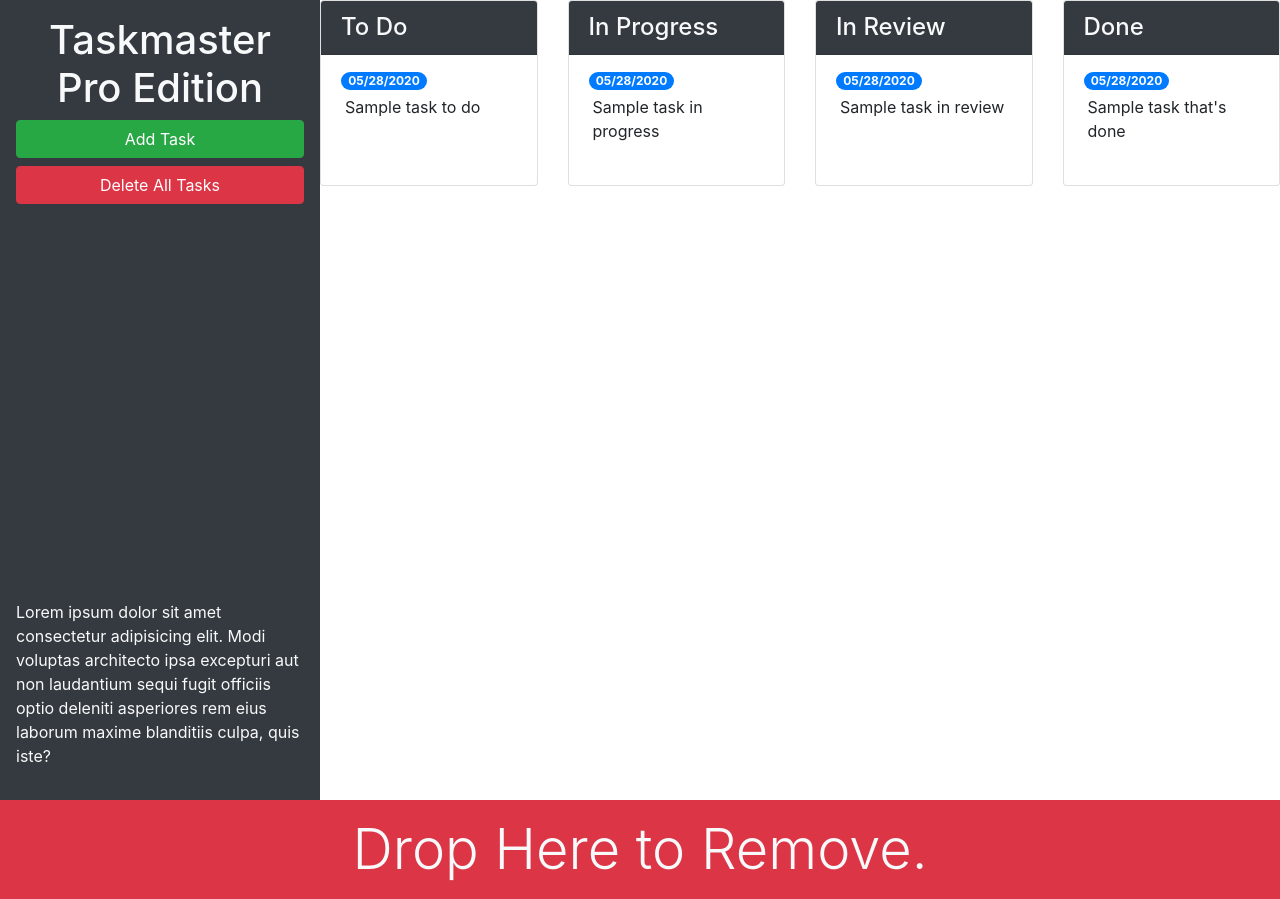
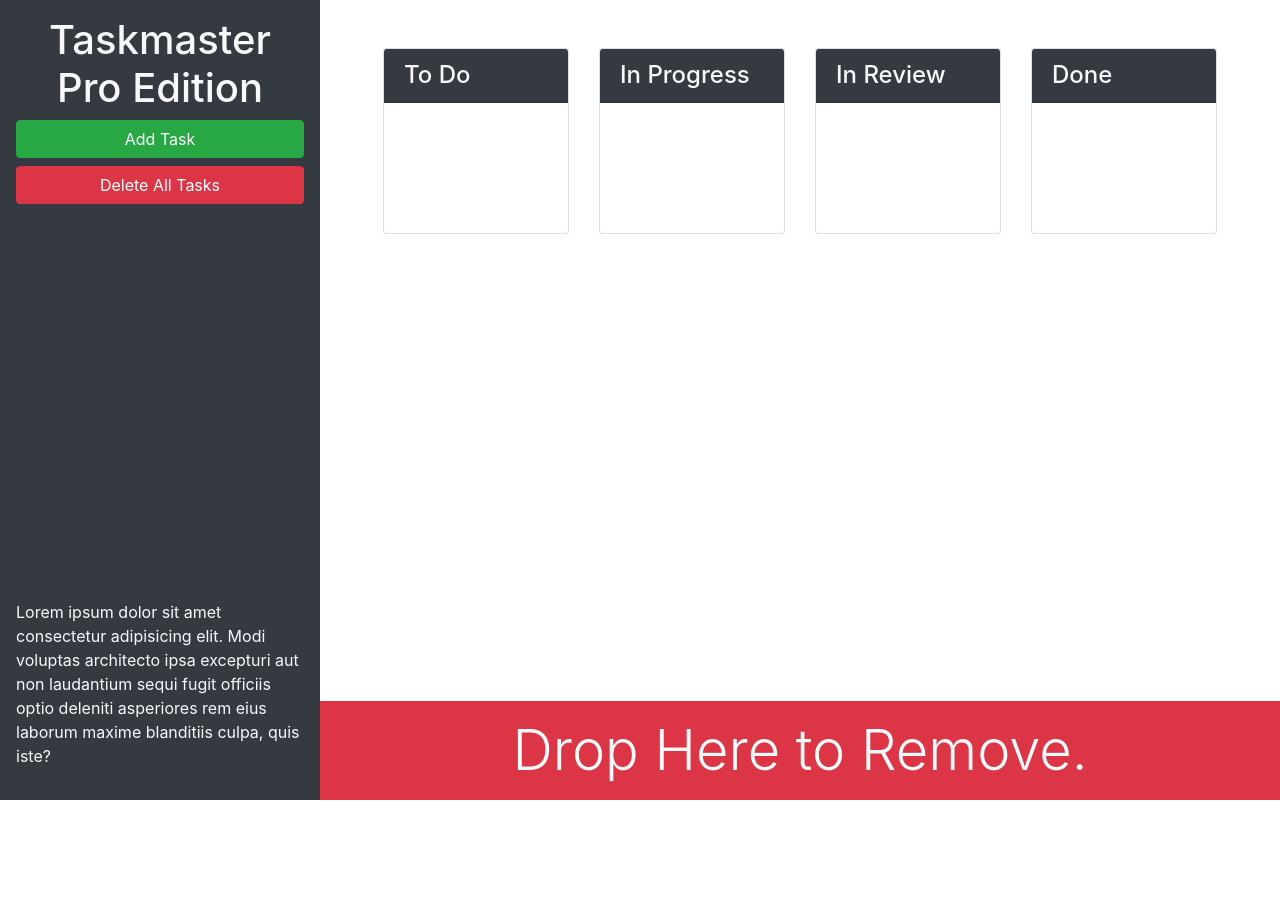
Before and after one commit to DeenaSmith/taskmaster_pro, a plain HTML site: page index.html in a window 1280 px wide. After the commit the page ends 800 px from the top, so only its background shows below. Drawn offline with nearby package versions, Linux system fonts and the light colour scheme.

Commit message:
code cleaned up, jquery and bootstrap access added to html

```diff
--- a/index.html
+++ b/index.html
@@ -6,6 +6,7 @@
   <meta name="viewport" content="width=device-width, initial-scale=1.0">
   <meta http-equiv="X-UA-Compatible" content="ie=edge">
   <link rel="stylesheet" href="https://cdnjs.cloudflare.com/ajax/libs/twitter-bootstrap/4.3.1/css/bootstrap.min.css">
+  <link rel="stylesheet" href="https://cdnjs.cloudflare.com/ajax/libs/jqueryui/1.12.1/themes/base/jquery-ui.min.css">
   <link rel="stylesheet" href="./assets/css/style.css" />
   <title>Taskmaster Pro</title>
 </head>
@@ -14,77 +15,64 @@
 
   <div class="row min-vh-100 no-gutters">
     <header class="col-12 col-lg-3 bg-dark text-light sticky-top d-flex flex-column p-4 p-lg-3">
-      <h1 class="text-center">Taskmaster Pro Edition</h1>
-      <button id="create-task" class="btn btn-block btn-success" data-toggle="modal" data-target="#task-form-modal">Add
-        Task</button>
-      <button id="remove-tasks" class="btn btn-block btn-danger">Delete All Tasks</button>
-      <p class="mt-auto d-none d-lg-block">Lorem ipsum dolor sit amet consectetur adipisicing elit. Modi voluptas architecto ipsa
-        excepturi aut non
-        laudantium sequi fugit officiis optio deleniti asperiores rem eius laborum maxime blanditiis culpa, quis iste?
-      </p>
+      <div>
+        <h1 class="text-center"><span class="oi oi-task d-inline d-lg-none"></span>
+          Taskmaster Pro Edition</h1>
+        <div class="ml-md-auto w-100 w-md-auto">
+          <button id="create-task" class="btn btn-block btn-success" data-toggle="modal"
+            data-target="#task-form-modal">Add Task</button>
+          <button id="remove-tasks" class="btn btn-block btn-danger mb-2 mb-md-4"></span>Delete All Tasks</button>
+        </div>
+      </div>
+      <p class="mt-auto d-none d-lg-block">Lorem ipsum dolor sit amet consectetur adipisicing elit. Modi voluptas
+        architecto ipsa
+        excepturi aut non laudantium sequi fugit officiis optio deleniti asperiores rem eius laborum maxime blanditiis
+        culpa, quis iste?</p>
     </header>
-
-    <main class="col-12 col-lg-9 flex flex-column">
-      <div class="row">
+    <main class="col-12 col-lg-9 d-flex flex-column">
+      <div class="m-5 row justify-content-around">
+          <!--  -->
           <div class="col-12 col-md-6 col-xl-3 mb-3">
             <div class="card">
               <h4 class="card-header bg-dark text-light">
                 To Do
               </h4>
               <ul id="list-toDo" class="list-group list-group-flush">
-              <li class="list-group-item">
-                <span class="badge badge-primary badge-pill">05/28/2020</span>
-                <p class="m-1">Sample task to do</p>
-              </li>
               </ul>
             </div>
           </div>
-          <!-- todo end -->
-          <!-- in progress start -->
+          <!--  -->
           <div class="col-12 col-md-6 col-xl-3 mb-3">
             <div class="card">
-              <h4 class="card-header bg-dark text-light">In Progress</h4>
+              <h4 class="card-header bg-dark text-light">
+                In Progress
+              </h4>
               <ul id="list-inProgress" class="list-group list-group-flush">
-                <li class="list-group-item">
-                <span class="badge badge-primary badge-pill">05/28/2020</span>
-                <p class="m-1">Sample task in progress</p>
-                </li>
               </ul>
             </div>
           </div>
-          <!-- in progress end -->
-          <!-- in review start -->
+          <!--  -->
           <div class="col-12 col-md-6 col-xl-3 mb-3">
             <div class="card">
-              <h4 class="card-header bg-dark text-light">In Review</h4>
+              <h4 class="card-header bg-dark text-light">
+                In Review
+              </h4>
               <ul id="list-inReview" class="list-group list-group-flush">
-              <li class="list-group-item">
-                <span class="badge badge-primary badge-pill">05/28/2020</span>
-                <p class="m-1">Sample task in review</p>
-              </li>
               </ul>
             </div>
           </div>
-          <!-- in review end -->
-          <!-- done start -->
+          <!--  -->
           <div class="col-12 col-md-6 col-xl-3 mb-3">
             <div class="card">
-              <h4 class="card-header bg-dark text-light">Done</h4>
+              <h4 class="card-header bg-dark text-light">
+                Done
+              </h4>
               <ul id="list-done" class="list-group list-group-flush">
-                <li class="list-group-item">
-                <span class="badge badge-primary badge-pill">05/28/2020</span>
-                <p class="m-1">Sample task that's done</p>
-              </li>
               </ul>
             </div>
           </div>
-          <!-- done end -->
       </div>
-
-        <!-- TRASH -->
-
-      </div>
-      <div id="trash" class="mt-auto">
+      <div class="mt-auto" id="trash">
         <div class="w-100 bg-danger p-3 text-center text-light display-4">
           Drop Here to Remove.
         </div>
@@ -107,7 +95,7 @@
           <form>
             <div class="form-group">
               <label for="modalTaskDescription">Task description</label>
-              <textarea id="modalTaskDescription" rows="3" class="form-control"></textarea>
+              <textarea class="form-control" id="modalTaskDescription" rows="3"></textarea>
             </div>
             <div class="form-group">
               <label for="modalDueDate">Due date</label>
@@ -124,6 +112,7 @@
   </div>
 
   <script src="https://cdnjs.cloudflare.com/ajax/libs/jquery/3.4.1/jquery.min.js"></script>
+  <script src="https://cdnjs.cloudflare.com/ajax/libs/jqueryui/1.12.1/jquery-ui.min.js"></script>
   <script src="https://cdnjs.cloudflare.com/ajax/libs/popper.js/1.15.0/umd/popper.min.js"></script>
   <script src="https://cdnjs.cloudflare.com/ajax/libs/twitter-bootstrap/4.3.1/js/bootstrap.min.js"></script>
   <script src="./assets/js/script.js"></script>
```
Lines whose indentation alone changed are shown as unchanged.
